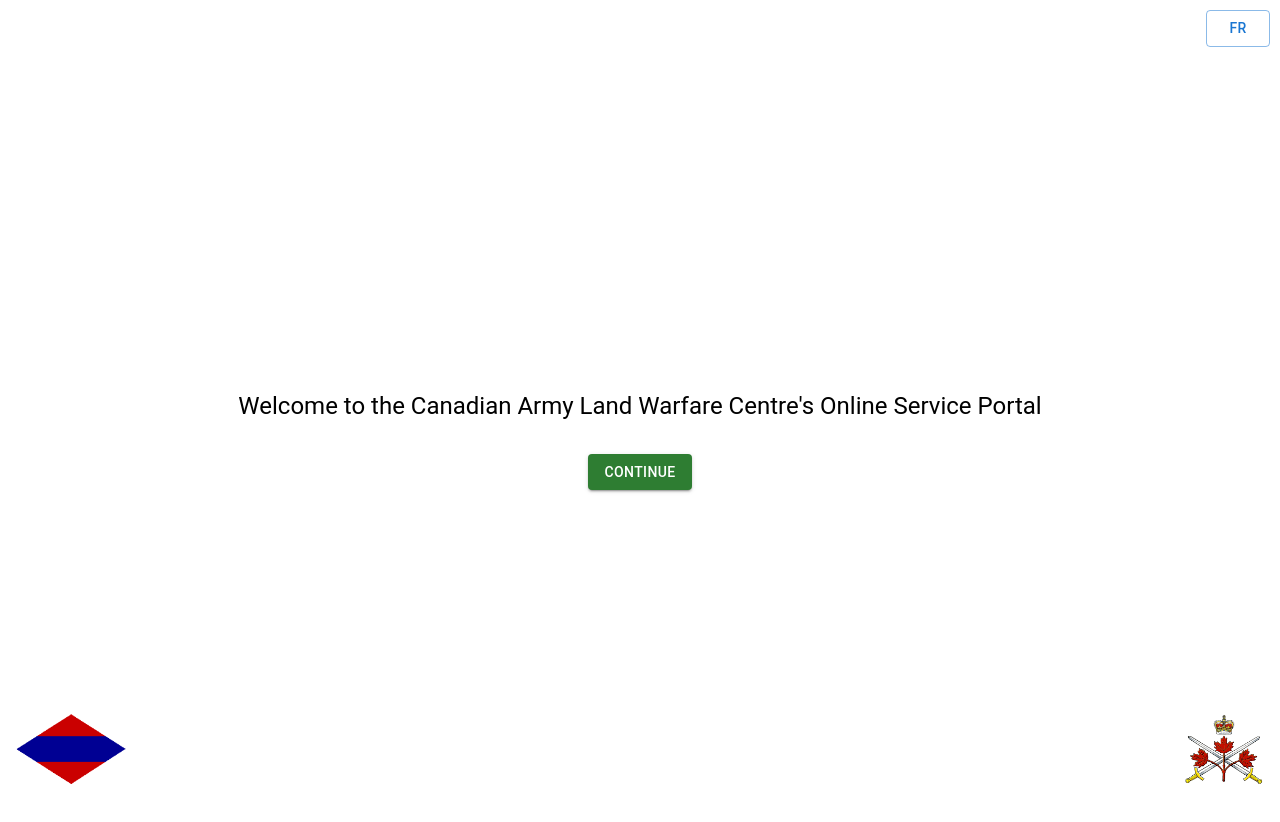
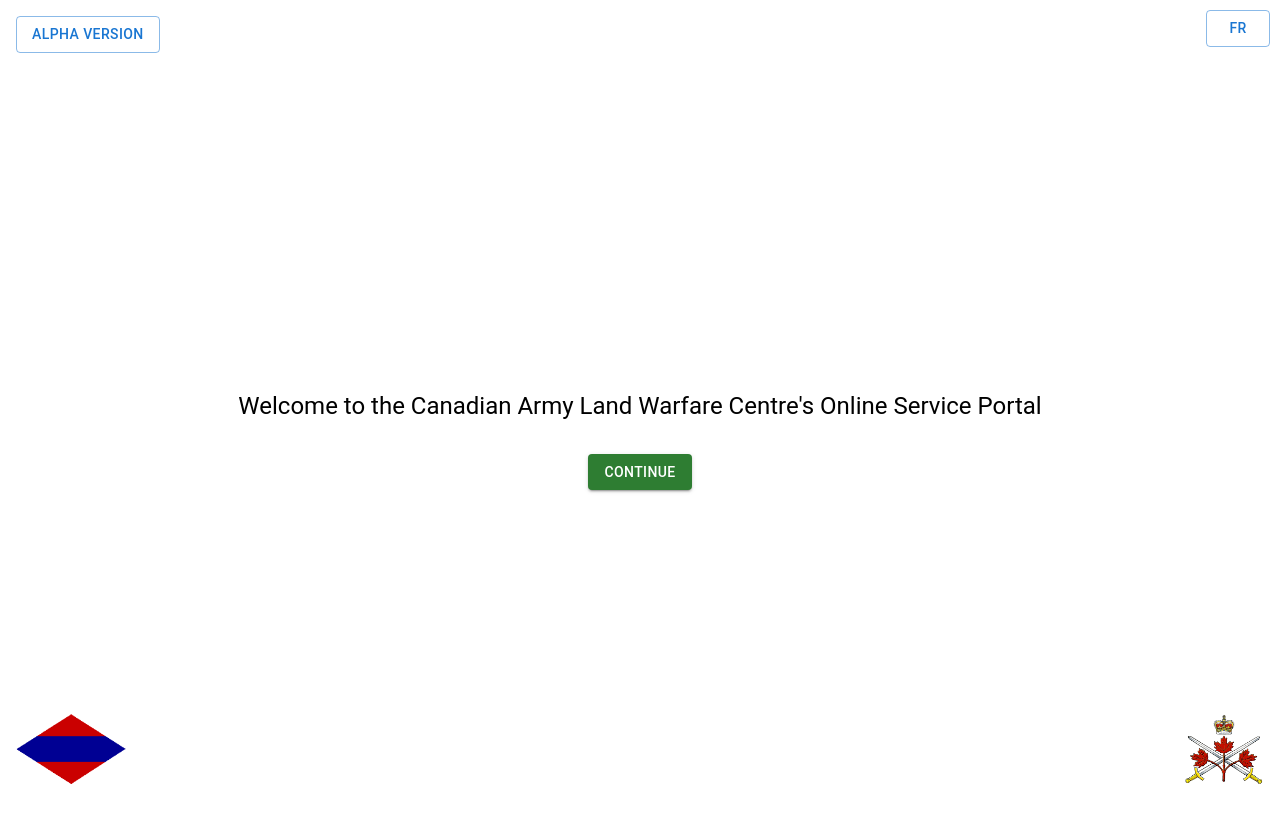
Before and after one commit to ajsib/esc.calwc.front, a Next.js app: page / in a window 1280 px wide. Shown: the top 822 px of the page. Built offline with nearby package versions, Linux system fonts and the light colour scheme.

Commit message:
Final touches for index page

```diff
--- a/pages/index.tsx
+++ b/pages/index.tsx
@@ -1,4 +1,4 @@
-import { Button, Box, Container, Typography } from "@mui/material";
+import { Button, Box, Container, Typography, Dialog, DialogTitle, DialogContent, DialogActions } from "@mui/material";
 import { useRouter } from "next/router";
 import { NextPage } from 'next';
 import { useEffect, useState } from "react";
@@ -8,9 +8,18 @@
 const LandingPage: NextPage = () => {
   const router = useRouter();
   const [isEnglish, setIsEnglish] = useState(true);
+  const [versionInfoOpen, setVersionInfoOpen] = useState(false);
 
   const handleContinue = () => {
     router.push(isEnglish ? "/en/" : "/fr/");
+  };
+
+  const handleVersionInfoOpen = () => {
+    setVersionInfoOpen(true);
+  };
+
+  const handleVersionInfoClose = () => {
+    setVersionInfoOpen(false);
   };
 
   const sentenceVariants = {
@@ -31,6 +40,18 @@
   };
 
   const toggleLanguage = () => setIsEnglish(!isEnglish);
+
+  useEffect(() => {
+    // Disable scrolling on mount
+    document.documentElement.style.overflow = 'hidden';
+    document.body.style.overflow = 'hidden';
+
+    return () => {
+      // Re-enable scrolling on unmount
+      document.documentElement.style.overflow = 'auto';
+      document.body.style.overflow = 'auto';
+    };
+  }, []);
 
   return (
     <>
@@ -82,7 +103,8 @@
           display: 'flex',
           flexDirection: 'column',
           justifyContent: 'center',
-          alignItems: 'center'
+          alignItems: 'center',
+          overflow: 'hidden',
         }}
       >
         <Box sx={{ position: 'absolute', top: 10, right: 10 }}>
@@ -144,6 +166,22 @@
         <Box
           sx={{
             position: 'fixed',
+            top: '1rem',
+            left: '1rem',
+            display: 'flex',
+            justifyContent: 'flex-start',
+            alignItems: 'center',
+            zIndex: 999,
+          }}
+        >
+          <Button variant="outlined" onClick={handleVersionInfoOpen}>
+            {isEnglish ? "Alpha Version" : "Version Alpha"}
+          </Button>
+        </Box>
+
+        <Box
+          sx={{
+            position: 'fixed',
             bottom: '1rem',
             left: '1rem',
             display: 'flex',
@@ -165,6 +203,22 @@
         >
           <Image src="/images/cafi.png" alt="CAFI" width={80} height={70} />
         </Box>
+
+        <Dialog open={versionInfoOpen} onClose={handleVersionInfoClose}>
+          <DialogTitle>
+            {isEnglish ? "Version Information" : "Informations sur la version"}
+          </DialogTitle>
+          <DialogContent>
+            <Typography gutterBottom>{isEnglish ? "Development Team:" : "Équipe de développement:"}</Typography>
+            <Typography gutterBottom>- Cpl Sibley</Typography>
+            <Typography gutterBottom>{isEnglish ? "Stakeholders:" : "Parties prenantes:"}</Typography>
+            <Typography gutterBottom>- LCol Nalepa, Maj Bailey:</Typography>
+            <Typography gutterBottom>{isEnglish ? "Last Update: July 17, 2023" : "Dernière mise à jour : 17 juillet 2023"}</Typography>
+          </DialogContent>
+          <DialogActions>
+            <Button onClick={handleVersionInfoClose}>{isEnglish ? "Close" : "Fermer"}</Button>
+          </DialogActions>
+        </Dialog>
       </Container>
     </>
   );
```
